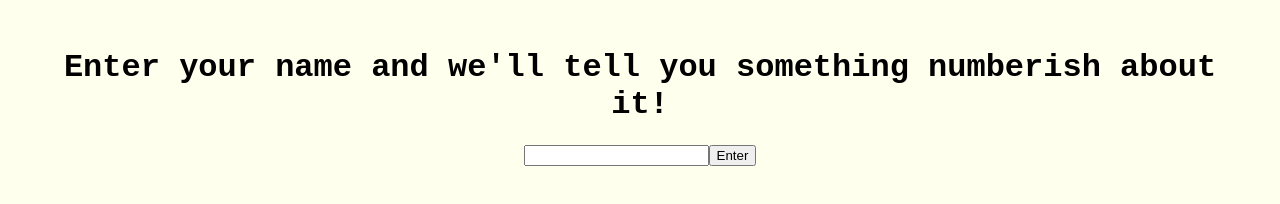
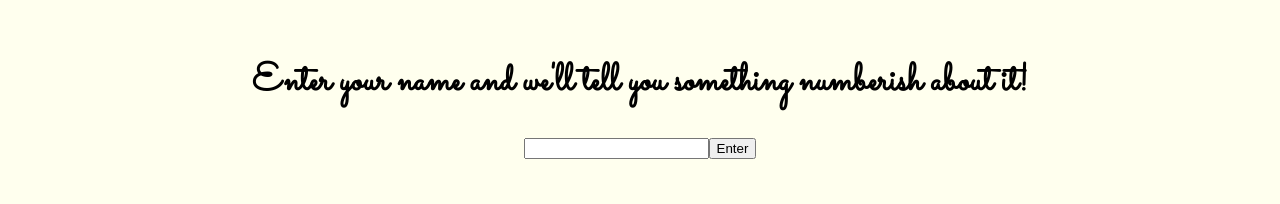
Before and after one commit to jamie-reynolds/name-by-numbers, a React app: page / in a window 1280 px wide. Built offline with nearby package versions, Linux system fonts and the light colour scheme.

Commit message:
updated font

```diff
--- a/public/index.html
+++ b/public/index.html
@@ -24,6 +24,9 @@
       work correctly both with client-side routing and a non-root public URL.
       Learn how to configure a non-root public URL by running `npm run build`.
     -->
+    <link rel="preconnect" href="https://fonts.googleapis.com">
+    <link rel="preconnect" href="https://fonts.gstatic.com" crossorigin>
+    <link href="https://fonts.googleapis.com/css2?family=Sacramento&display=swap" rel="stylesheet">
     <title>React App</title>
   </head>
   <body>
--- a/src/containers/App.css
+++ b/src/containers/App.css
@@ -7,7 +7,9 @@ body {
 
 .app {
     text-align: center;
-    font-family: 'Courier New', Courier, monospace;
+    font-family: "Sacramento", cursive;
+    font-weight: 400;
+    font-size: larger;
 }
 
 .fadein, .fadein > h1 {
```
